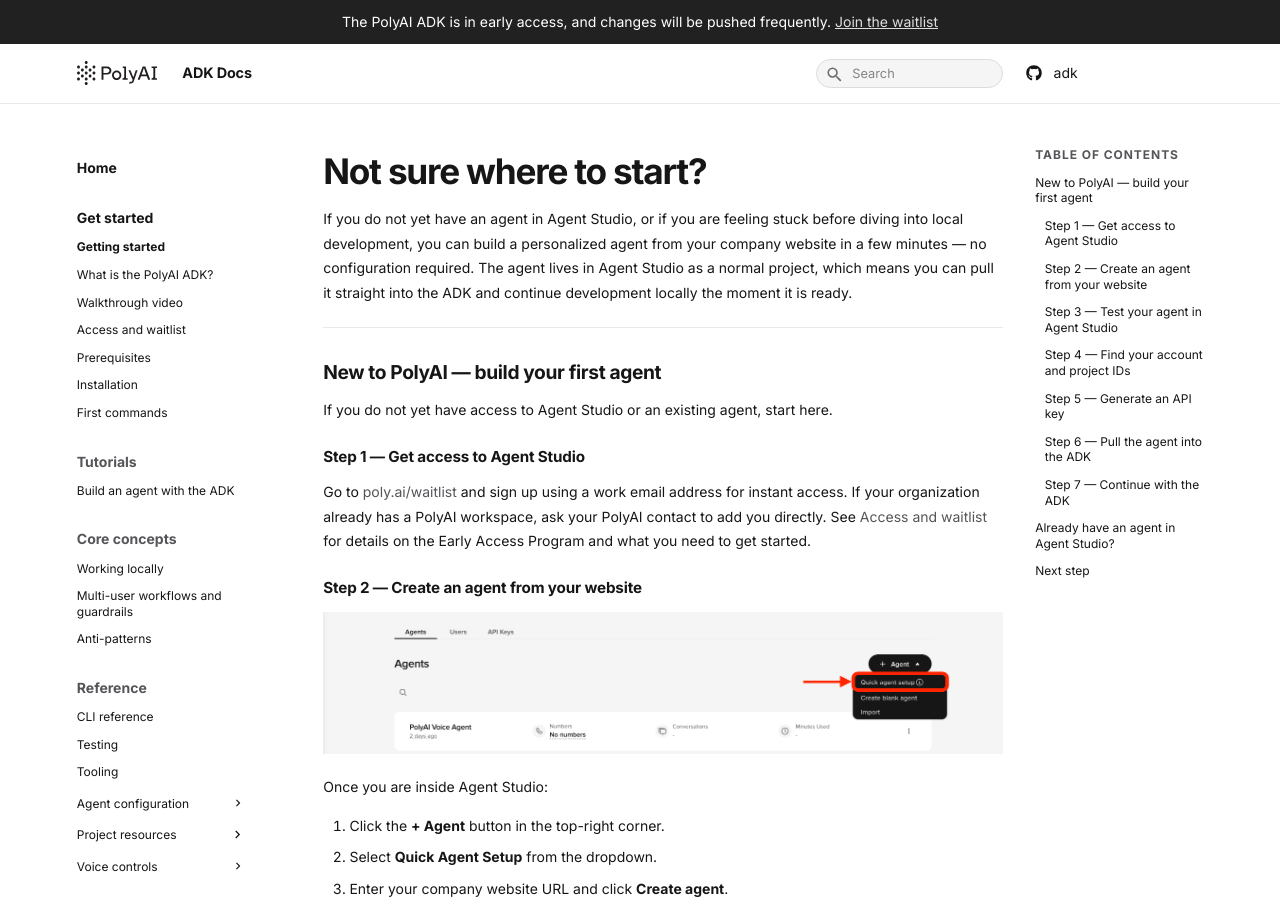
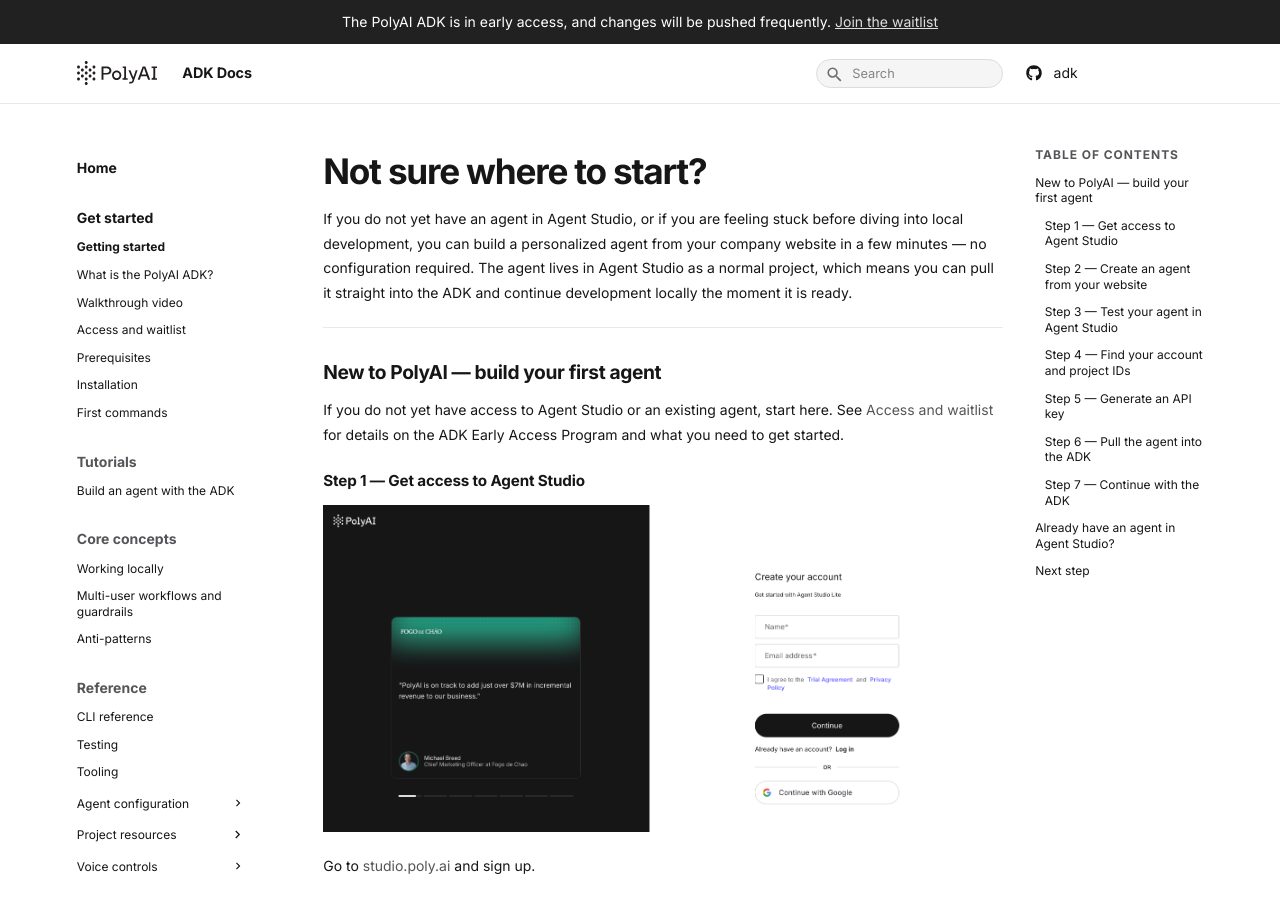
Before and after one commit to polyai/adk, an MkDocs documentation site: the page built from docs/docs/get-started/get-started.md, in a window 1280 px wide and 900 px high. Built offline with MkDocs 1.6.1 and Material for MkDocs 9.7.7, drawn with Linux system fonts in a browser that asks for light colours; some of the changed text lies outside the part shown.

Commit message:
add missing image

```diff
--- a/docs/docs/get-started/get-started.md
+++ b/docs/docs/get-started/get-started.md
@@ -11,11 +11,13 @@
 
 ## New to PolyAI — build your first agent
 
-If you do not yet have access to Agent Studio or an existing agent, start here.
+If you do not yet have access to Agent Studio or an existing agent, start here. See [Access and waitlist](./access-and-waitlist.md) for details on the ADK Early Access Program and what you need to get started.
 
 ### Step 1 — Get access to Agent Studio
 
-Go to [poly.ai/waitlist](https://poly.ai/waitlist) and sign up using a work email address for instant access. If your organization already has a PolyAI workspace, ask your PolyAI contact to add you directly. See [Access and waitlist](./access-and-waitlist.md) for details on the Early Access Program and what you need to get started.
+![Agent Studio sign up for the first time](../assets/agent-studio-login.png)
+
+Go to [studio.poly.ai](https://studio.poly.ai) and sign up.
 
 ### Step 2 — Create an agent from your website
 
```
Also changed, not shown: other parts of docs/docs/get-started/get-started.md (+3 -1 lines), docs/docs/assets/agent-studio-login.png (added), docs/docs/assets/go-back-to-key.png (added).
